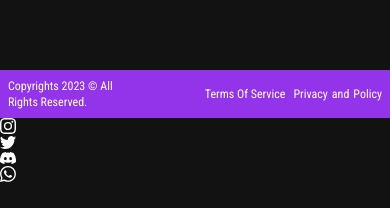
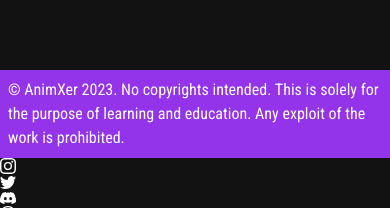
Before and after one commit to AnimXer01/animxer09, a Next.js app: page /filter in a window 390 px wide. Shown: the part 858-1066 px from the top of the page. Before the commit the page ends 1040 px from the top, so only its background shows below. Built offline with nearby package versions, Linux system fonts and the light colour scheme; no server answers.

Commit message:
Update Footer.jsx

```diff
--- a/src/app/Components/Footer.jsx
+++ b/src/app/Components/Footer.jsx
@@ -4,23 +4,9 @@ const Footer = () => {
   return (
     <>
       <div className="mx-auto flex w-full max-w-screen-2xl items-center justify-between bg-purple-600 px-2 py-2 text-white md:px-16">
-        <p className="text-xs md:text-base w-4/12 md:w-full">
-          Copyrights 2023 © All Rights Reserved.
-        </p>
-        <div className="flex items-center justify-center gap-2 text-xs md:text-base">
-          <Link href="#" className="hover:text-black">
-            Terms Of Service
-          </Link>
-          <p className="flex items-center justify-center gap-1">
-            <Link href="#" className="hover:text-black">
-              Privacy
-            </Link>
-            and
-            <Link href="#" className="hover:text-black">
-              Policy
-            </Link>
-          </p>
-        </div>
+        © AnimXer 2023. No copyrights intended. This is solely for the
+        purpose of learning and education. Any exploit of the work is
+        prohibited.
       </div>
       <div className="social-card text-primary">
         <a href="/" className="social-link1">
```
